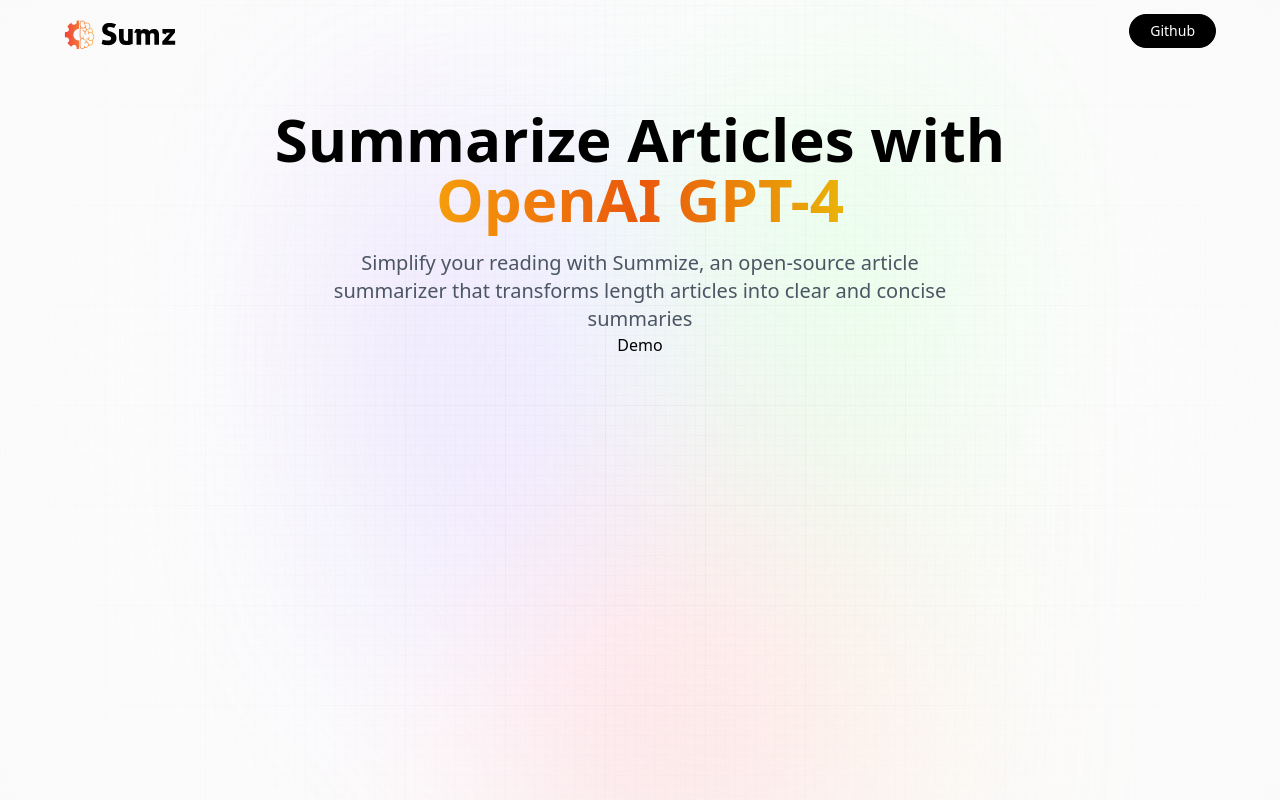
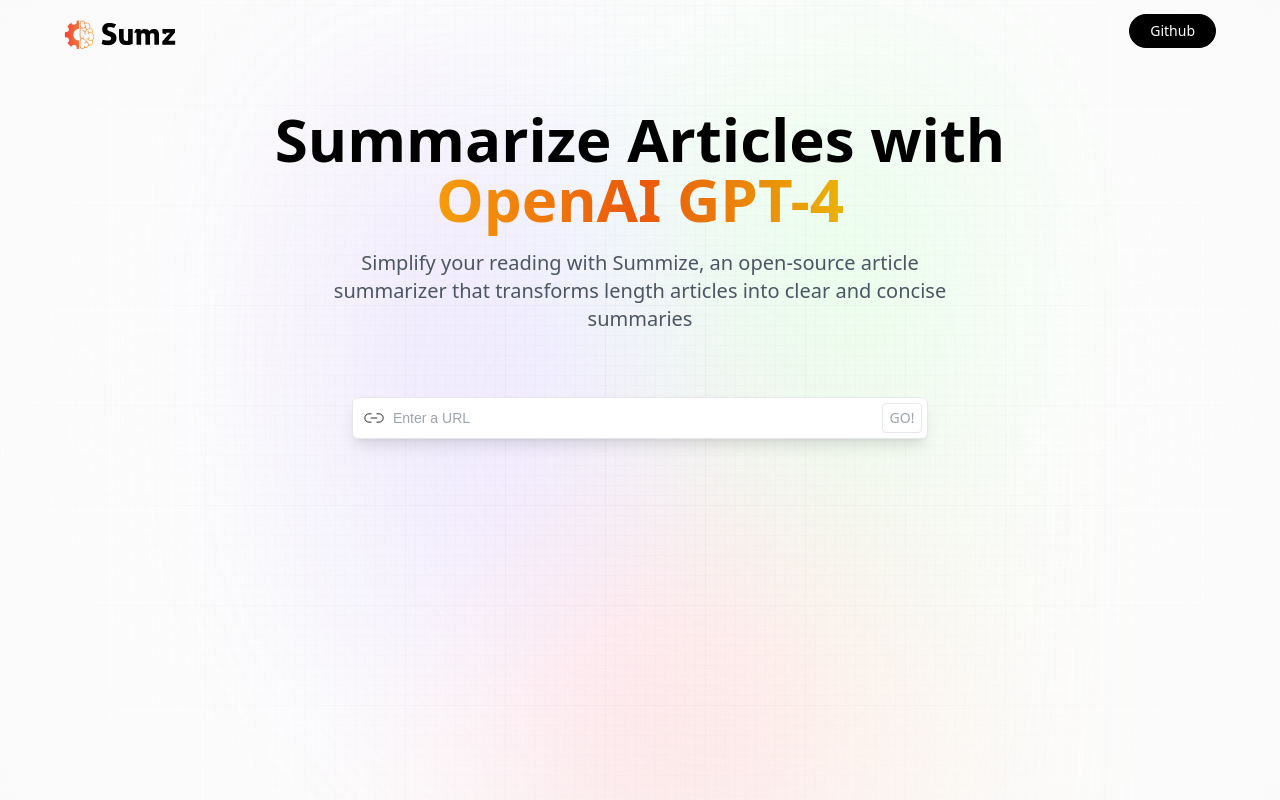
Before and after one commit to 7aslan/ai-summarizer, a React (Vite) app: page / in a window 1280 px wide. Built offline with nearby package versions, Linux system fonts and the light colour scheme; a web font is replaced by a local one.

Commit message:
add: Demo.jsx to create basic structures and functions for adding url

```diff
--- a/src/components/Demo.jsx
+++ b/src/components/Demo.jsx
@@ -1,9 +1,53 @@
-import React from 'react'
+import { useState, useEffect } from "react";
+import { copy, linkIcon, loader, tick } from "../assets";
 
 const Demo = () => {
+  const [article, setArticle] = useState({
+    url: "",
+    summary: "",
+  });
+  const handleSubmit = async () => {
+    alert("Submitted");
+  };
+
   return (
-    <div>Demo</div>
-  )
-}
+    <section className="mt-16 w-full max-w-xl">
+      {/* {Search} */}
+      <div className="flex flex-col w-full gap-2">
+        <form
+          className="relative flex justify-center items-center"
+          onSubmit={handleSubmit}
+        >
+          <img
+            src={linkIcon}
+            alt="link_icon"
+            className="absolute left-0 my-2 ml-3 w-5"
+          />
+          <input
+            type="url"
+            placeholder="Enter a URL"
+            value={article.url}
+            onChange={(e) => {
+              setArticle({
+                ...article,
+                url: e.target.value,
+              });
+            }}
+            required
+            className="url_input peer"
+          />
+          <button
+            type="submit"
+            className="submit_btn peer-focus:border-gray-700 peer-focus:text-gray-700"
+          >
+            GO!
+          </button>
+        </form>
+        {/* {Browser URL History} */}
+      </div>
+      {/* {Display Results} */}
+    </section>
+  );
+};
 
-export default Demo
+export default Demo;
```
